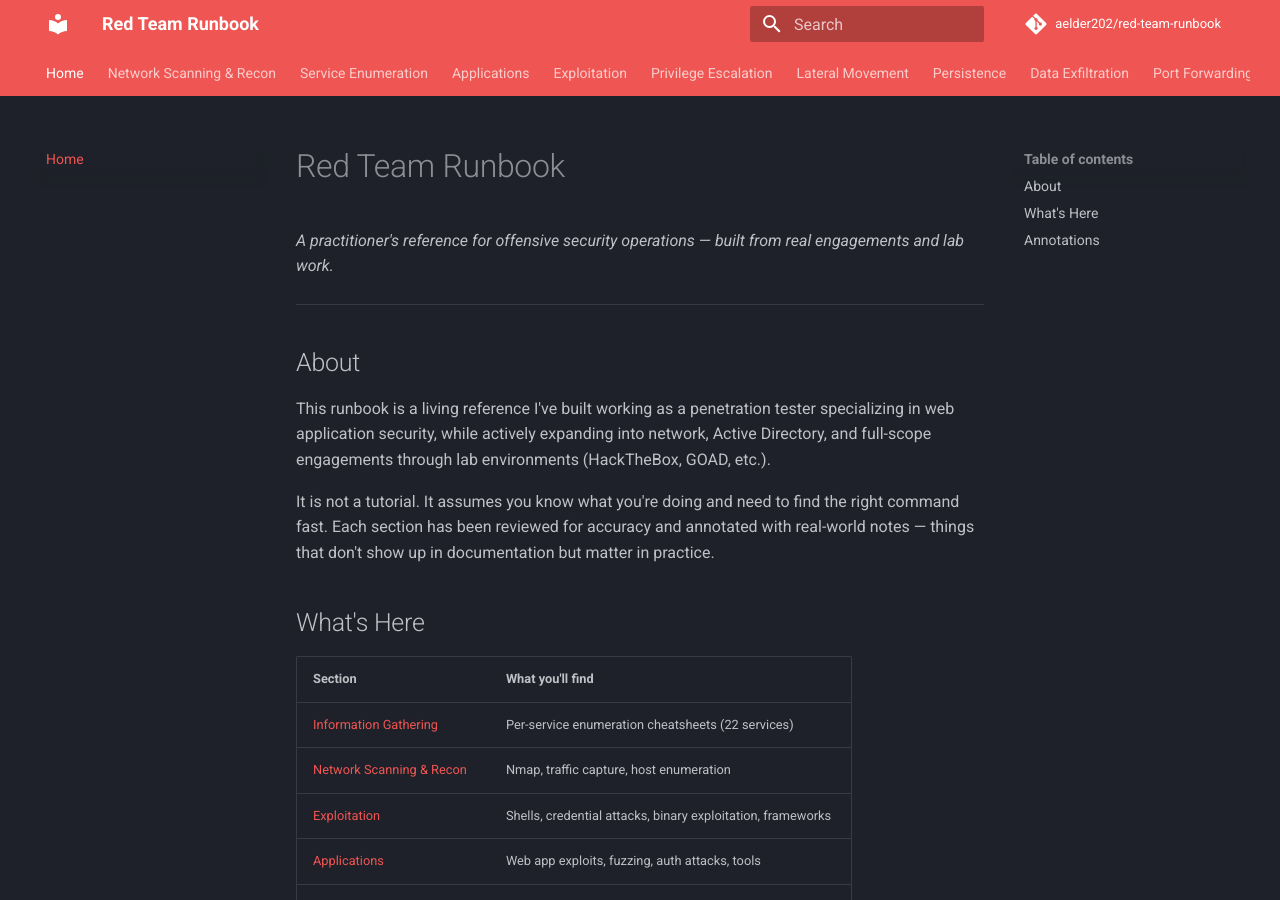
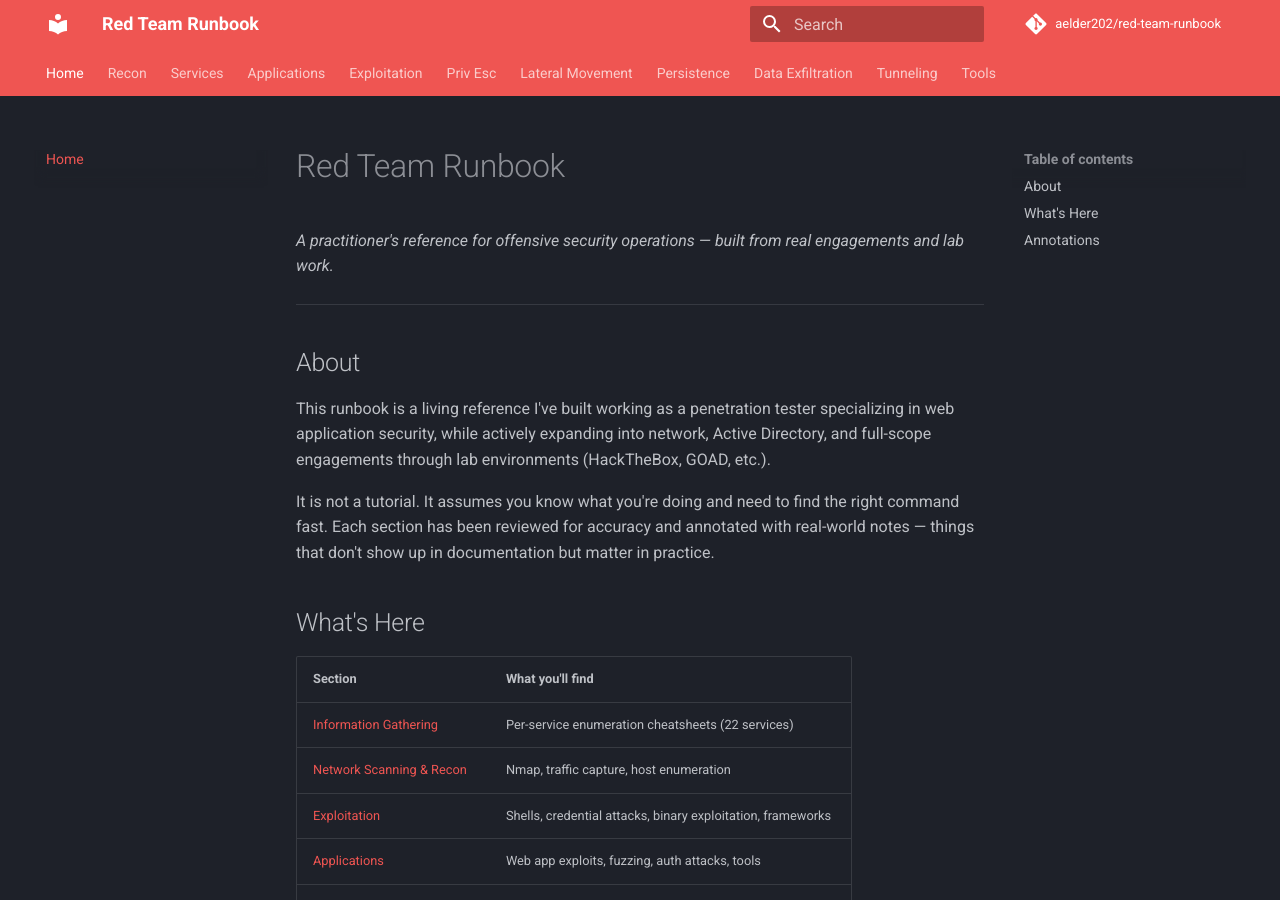
Before and after one commit to aelder202/red-team-runbook, an MkDocs documentation site: the page built from docs/index.md, in a window 1280 px wide and 900 px high. Built offline with MkDocs 1.6.1 and Material for MkDocs 9.7.7, drawn with Linux system fonts in a browser that asks for light colours; comment, search, counter and statistics services are not loaded.

Commit message:
Shorten tab names to fit on one line
Recon, Services, Priv Esc, Tunneling replace the verbose equivalents.
No content or structure changes.

Co-Authored-By: Claude Sonnet 4.6 <noreply@anthropic.com>

```diff
--- a/mkdocs.yml
+++ b/mkdocs.yml
@@ -35,14 +35,14 @@ plugins:
 
 nav:
   - Home: index.md
-  - Network Scanning & Recon:
+  - Recon:
     - Overview: network-scanning/index.md
     - Network Scanning: network-scanning/network-scanning.md
     - Reconnaissance: network-scanning/reconnaissance.md
     - Traffic Capture: network-scanning/traffic-capture.md
     - User & Host Enumeration: network-scanning/user-host-enumeration.md
     - EyeWitness: applications/tools/eyewitness.md
-  - Service Enumeration:
+  - Services:
     - Overview: information-gathering/index.md
     - DNS (53): information-gathering/service-analysis/dns-53.md
     - Docker API (2375): information-gathering/service-analysis/docker-2375.md
@@ -107,7 +107,7 @@ nav:
       - Bind & Reverse Shells: exploitation/shells/bind-reverse-shells.md
       - Escaping Restricted Shells: exploitation/shells/escaping-restricted-shells.md
       - Web Shells: exploitation/shells/web-shells.md
-  - Privilege Escalation:
+  - Priv Esc:
     - Overview: privilege-escalation/index.md
     - Linux:
       - Local Enumeration: privilege-escalation/linux/local-enumeration.md
@@ -143,7 +143,7 @@ nav:
     - Overview: data-exfiltration/index.md
     - File Transfer Techniques: data-exfiltration/file-transfer-techniques.md
     - Secure Transfers: data-exfiltration/secure-transfers.md
-  - Port Forwarding & Tunneling:
+  - Tunneling:
     - Overview: port-forwarding/index.md
     - Port Forwarding: port-forwarding/port-forwarding.md
     - Ligolo-ng & Chisel: port-forwarding/ligolo-chisel.md
```
